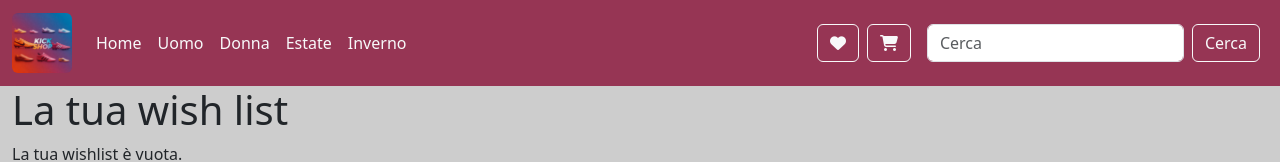
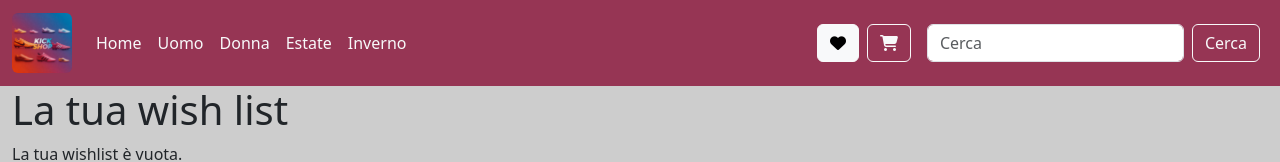
Before and after one commit to francescodelmonaco/kick-shop, a React (Vite) app in the folder Frontend/: page /wish in a window 1280 px wide. Shown: the top 162 px of the page. Built offline with nearby package versions, Linux system fonts and the light colour scheme.

Commit message:
feat: update Header and WishSection components for improved navigation and context usage; add product to WishListPage context

```diff
--- a/Frontend/src/components/Header.jsx
+++ b/Frontend/src/components/Header.jsx
@@ -77,16 +77,20 @@ export default function Header() {
                         </ul>
 
                         {/* whishlist */}
-                        <button
+                        <NavLink
+
+
+
                             className="btn btn-outline-light me-2"
                             type="button"
-                            data-bs-toggle="offcanvas"
-                            data-bs-target="#offcanvasLeft"
-                            aria-controls="offcanvasLeft"
+                            to ={`/wish`}
+                            // data-bs-toggle="offcanvas"
+                            // data-bs-target="#offcanvasLeft"
+                            // aria-controls="offcanvasLeft"
                             style={{
                                 transition: "background-color 0.3s, color 0.3s",
                             }}
-                        >
+>
                             <i
                                 className="fa-solid fa-heart"
                                 style={{
@@ -98,8 +102,11 @@ export default function Header() {
                                 onMouseLeave={(e) => {
                                     e.target.style.color = ""; // Ripristina il colore originale
                                 }}
-                            ></i>
-                        </button>
+                            >
+
+                            </i>
+
+                        </NavLink>
 
                         {/* carrello */}
                         <button
--- a/Frontend/src/components/WishSection.jsx
+++ b/Frontend/src/components/WishSection.jsx
@@ -33,11 +33,13 @@ export default function WishSection() {
                                 >
                                     Aggiungi al carrello
                                 </button>
+
+                                {/* dettagli wish list */}
                                 <button
                                     className="btn btn-primary"
                                     onClick={() => {
                                         window.scrollTo(0, 0); // ScrollBarr
-                                        navigate(`/products/${item.slug}`);
+                                        navigate("/wish/");
 
                                     }}
                                     data-bs-dismiss="offcanvas"
--- a/Frontend/src/context/GlobalContext.jsx
+++ b/Frontend/src/context/GlobalContext.jsx
@@ -190,7 +190,8 @@ const GlobalProvider = ({ children }) => {
         setTotal,
         wish,
         viewMode,
-        setViewMode
+        setViewMode,
+
     };
 
     return (
--- a/Frontend/src/pages/WishListPage.jsx
+++ b/Frontend/src/pages/WishListPage.jsx
@@ -3,7 +3,7 @@ import CategorySection from "../components/CategorySection";
 import HorizontalProductCard from "../components/HorizontalProductCard";
 
 export default function WishListPage() {
-    const { wish } = useGlobalContext(); // Accedi alla wishlist dal contesto
+    const { wish, product} = useGlobalContext(); // Accedi alla wishlist dal contesto
 
     return (
         <>
--- a/Frontend/src/pages/WomanPage.jsx
+++ b/Frontend/src/pages/WomanPage.jsx
@@ -45,7 +45,7 @@ export default function WomanPage() {
 
     return (
         <>
-            <h1 className="text-center py-3">Woman Collection</h1>
+            <h1 className="text-center category-title py-3">Woman Collection</h1>
 
 
             <figure>
```
